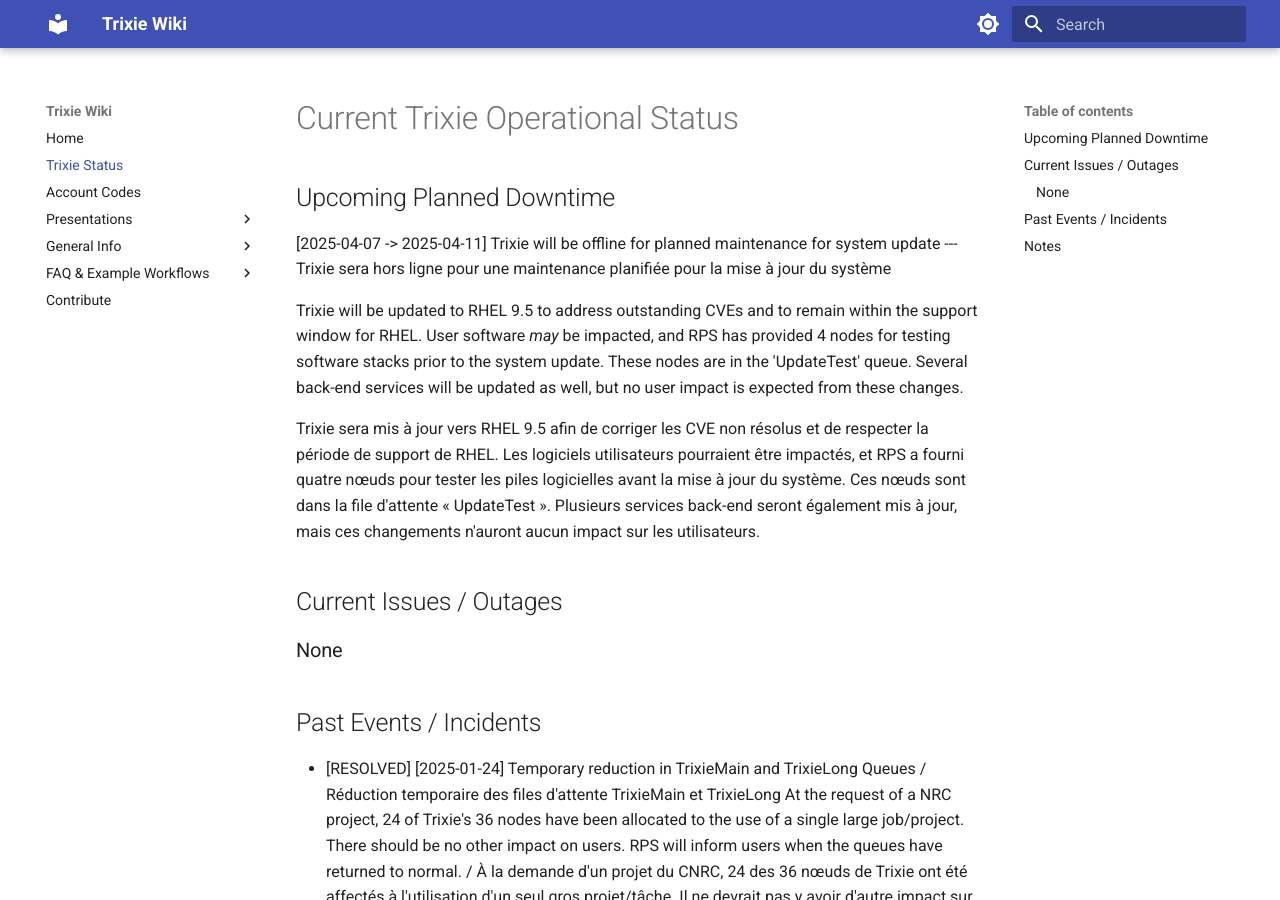
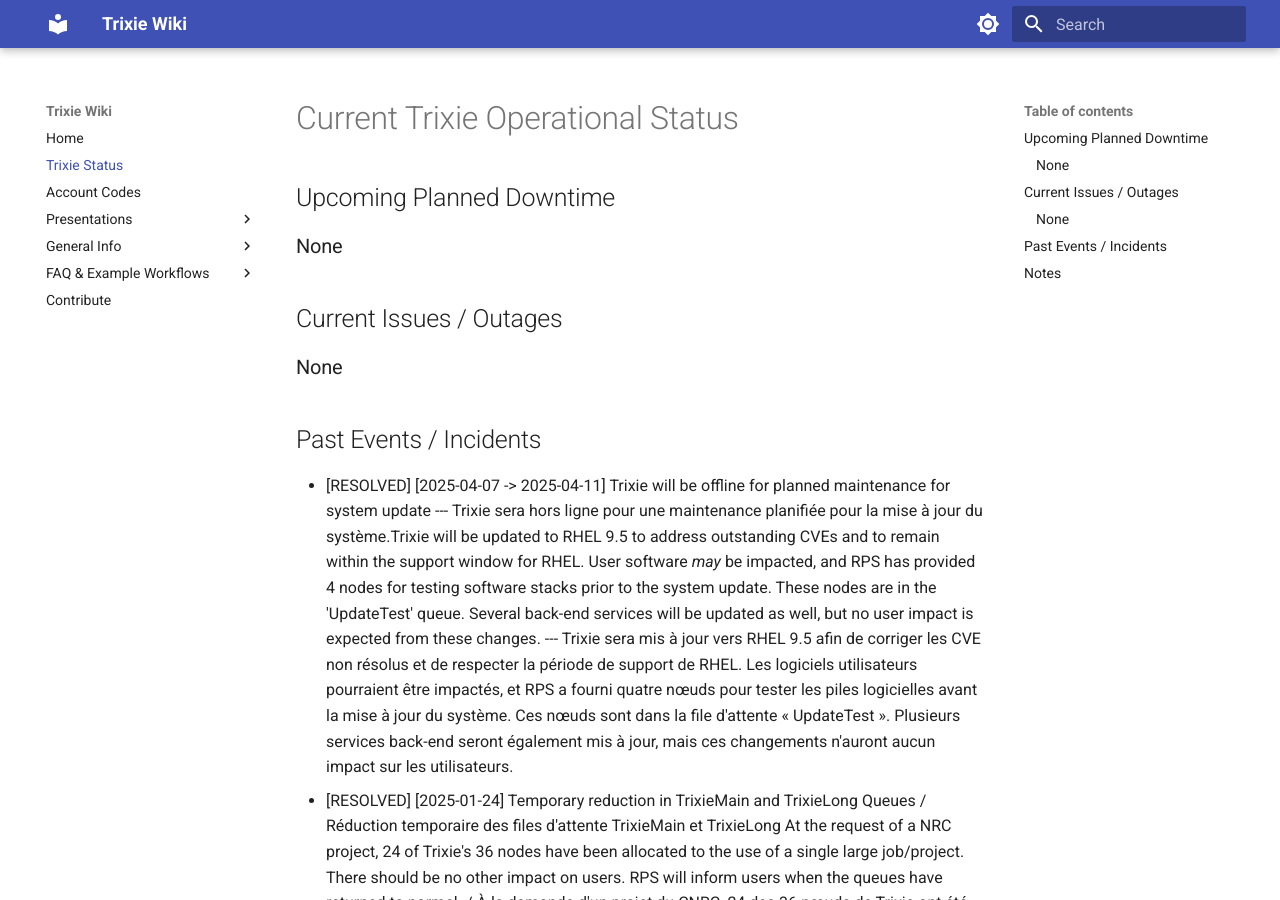
Before and after one commit to ai4d-iasc/trixie, an MkDocs documentation site: the page built from docs/Trixie-Status.md, in a window 1280 px wide and 900 px high. Built offline with MkDocs 1.6.1 and Material for MkDocs 9.7.7, drawn with Linux system fonts in a browser that asks for light colours.

Commit message:
Docs: Updated the Trixie status page

```diff
--- a/docs/Trixie-Status.md
+++ b/docs/Trixie-Status.md
@@ -2,17 +2,14 @@
 
 ## Upcoming Planned Downtime
 
-[2025-04-07 -> 2025-04-11] Trixie will be offline for planned maintenance for system update --- Trixie sera hors ligne pour une maintenance planifiée pour la mise à jour du système
-
-Trixie will be updated to RHEL 9.5 to address outstanding CVEs and to remain within the support window for RHEL. User software _may_ be impacted, and RPS has provided 4 nodes for testing software stacks prior to the system update. These nodes are in the 'UpdateTest' queue. Several back-end services will be updated as well, but no user impact is expected from these changes.
-
-Trixie sera mis à jour vers RHEL 9.5 afin de corriger les CVE non résolus et de respecter la période de support de RHEL. Les logiciels utilisateurs pourraient être impactés, et RPS a fourni quatre nœuds pour tester les piles logicielles avant la mise à jour du système. Ces nœuds sont dans la file d'attente « UpdateTest ». Plusieurs services back-end seront également mis à jour, mais ces changements n'auront aucun impact sur les utilisateurs.
+### None
 
 ## Current Issues / Outages
 
 ### None
 
 ## Past Events / Incidents
+- [RESOLVED] [2025-04-07 -> 2025-04-11] Trixie will be offline for planned maintenance for system update --- Trixie sera hors ligne pour une maintenance planifiée pour la mise à jour du système.Trixie will be updated to RHEL 9.5 to address outstanding CVEs and to remain within the support window for RHEL. User software _may_ be impacted, and RPS has provided 4 nodes for testing software stacks prior to the system update. These nodes are in the 'UpdateTest' queue. Several back-end services will be updated as well, but no user impact is expected from these changes. --- Trixie sera mis à jour vers RHEL 9.5 afin de corriger les CVE non résolus et de respecter la période de support de RHEL. Les logiciels utilisateurs pourraient être impactés, et RPS a fourni quatre nœuds pour tester les piles logicielles avant la mise à jour du système. Ces nœuds sont dans la file d'attente « UpdateTest ». Plusieurs services back-end seront également mis à jour, mais ces changements n'auront aucun impact sur les utilisateurs.
 - [RESOLVED] [2025-01-24] Temporary reduction in TrixieMain and TrixieLong Queues / Réduction temporaire des files d'attente TrixieMain et TrixieLong
 At the request of a NRC project, 24 of Trixie's 36 nodes have been allocated to the use of a single large job/project. There should be no other impact on users. RPS will inform users when the queues have returned to normal. / À la demande d'un projet du CNRC, 24 des 36 nœuds de Trixie ont été affectés à l'utilisation d'un seul gros projet/tâche. Il ne devrait pas y avoir d'autre impact sur les utilisateurs. SPR informera les utilisateurs lorsque les files d'attente seront revenues à la normale.
 - [RESOLVED] - Tuesday, October 22nd, 2024 - As a reminder, LoginTC is used as a second authentication service for: Bastion host for external access to Trixie High Performance Computing Clusters, NRC external collab, NetOps. A maintenance period is required to perform system upgrades. Therefore, the LoginTC service will be unavailable on Tuesday, October 22nd, from 3PM to 5PM EDT. Consequently, you will not be able to access the service for which LoginTC provides authentication. Internal access to Trixie will still be available during this time. If you have any questions regarding this maintenance, do not hesitate to communicate with us (rps-spr@nrc-cnrc.gc.ca)
```
Also changed, not shown: docs/index.md (+1 -1 lines).
